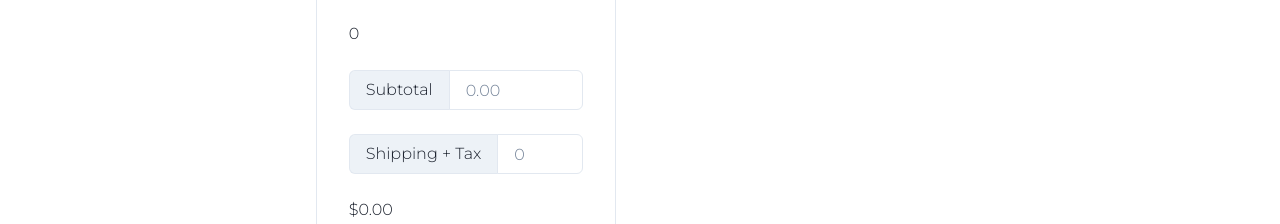
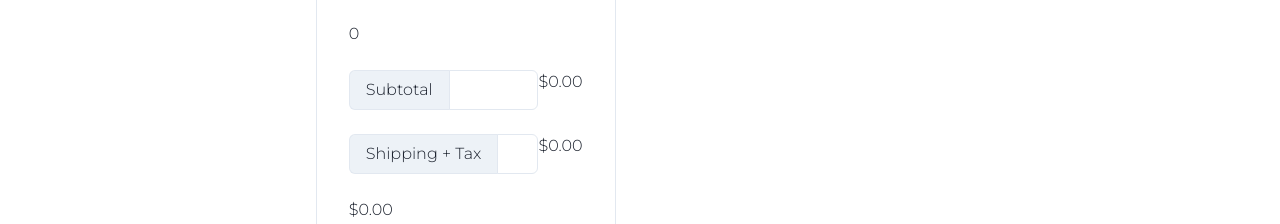
Before and after one commit to olivelliott/hand-me-up, a React (Create React App) app in the folder client/: page /my-cart in a window 1280 px wide. Shown: the part 291-515 px from the top of the page. Built offline with nearby package versions, Linux system fonts and the light colour scheme.

Commit message:
Refactor order calculations

```diff
--- a/client/src/pages/Cart.js
+++ b/client/src/pages/Cart.js
@@ -60,53 +60,42 @@ export default function Cart() {
   const [itmCount, setCount] = useState([
     { itmId: 0, Count: state.cart.length, Price: 2.99 * state.length },
   ]);
-  const [totalCount, setTotalCount] = useState(initialCartCount);
-  const [subTotal, setSubTotal] = useState(initialSubTotal);
-  const [shipAndTax, setTax] = useState(initialTax);
   const [totalCost, setTotalCost] = useState(initialTotal);
 
-  useEffect(() => {
-    set_Sub_Total();
-  }, [totalCount]);
-  useEffect(() => {
-    set_Tax();
-  }, [subTotal]);
-  useEffect(() => {
-    set_Total_Cost();
-  }, [shipAndTax]);
+  const totalItemCount =  state.cart.length;
 
-  const totalItemCount =  state.cart.length;
-    // let total = 0;
-    // for (let i = 0; i < itmCount.length; i++) {
-    //   total += Number(itmCount[i].Count);
-    // }
-    // if (total > 0) setTotalCount(total);
-    // else setTotalCount(initialCartCount);
+  const calculateSubTotal = () => {
+    let sum = 0;
+    state.cart.forEach((item) => {
+      sum += item.price * item.purchaseQuantity;
+    });
+    return sum.toFixed(2);
+  };
+
+  const calculateTax = () => {
+    let sum = 0;
+    state.cart.forEach((item) => {
+      sum += item.price * 0.0475;
+    });
+    return sum.toFixed(2);
+  }
+
+  const calculateTotal = () => {
+    let sum = 0;
+    state.cart.forEach((item) => {
+      sum += (item.price * calculateTax()) + (item.price * item.purchaseQuantity);
+    })
+
+    return sum.toFixed(2);
+  }
 
 
-
-  const set_Sub_Total = () => {
-    let total = 0;
-    for (let i = 0; i < state.cart.length; i++) {
-      total += Number(itmCount[i].Price);
-    }
-    if (total > 0) setSubTotal(total.toFixed(2));
-    else setSubTotal(initialSubTotal.toFixed(2));
-  };
-
-  const set_Tax = () => {
-    let total = 0;
-    total = total + subTotal * 0.0475;
-    if (total > 0) setTax(total.toFixed(2));
-    else setTax(initialTax);
-  };
-
-  const set_Total_Cost = () => {
-    let total = 0.0;
-    total = parseFloat(subTotal) + parseFloat(shipAndTax);
-    if (total > 0) setTotalCost(total.toFixed(2));
-    else setTotalCost(initialTotal);
-  };
+  // const set_Total_Cost = () => {
+  //   let total = 0.0;
+  //   total = parseFloat(subTotal) + parseFloat(shipAndTax);
+  //   if (total > 0) setTotalCost(total.toFixed(2));
+  //   else setTotalCost(initialTotal);
+  // };
 
   const handleUpdateSummary = (id, count, price) => {
     console.log(id)
@@ -135,13 +124,6 @@ export default function Cart() {
 
   console.log(state.cart);
 
-  function calculateTotal() {
-    let sum = 0;
-    state.cart.forEach((item) => {
-      sum += item.price * item.purchaseQuantity;
-    });
-    return sum.toFixed(2);
-  }
 
   const handleShowAmtButtons = (e) => {
     const val = e.target.value
@@ -206,14 +188,16 @@ export default function Cart() {
               <InputGroup>
                 <InputLeftAddon children="ItemCount" />
               </InputGroup>
-              <h1>{totalItemCount}</h1>
+              <Text>{totalItemCount}</Text>
               <InputGroup>
                 <InputLeftAddon children="Subtotal" />
-                <Input placeholder={subTotal} />
+                <Input />
+                <Text>${calculateSubTotal()}</Text>
               </InputGroup>
               <InputGroup>
                 <InputLeftAddon children="Shipping + Tax" />
-                <Input placeholder={shipAndTax} />
+                <Input />
+                <Text>${calculateTax()}</Text>
               </InputGroup>
               <Box>
                 <Text>${calculateTotal()}</Text>
```
